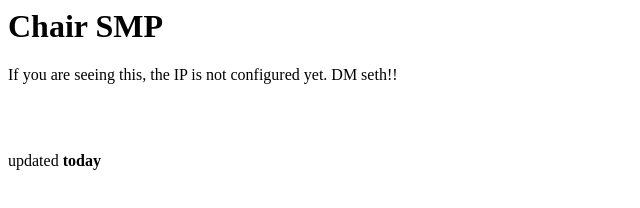
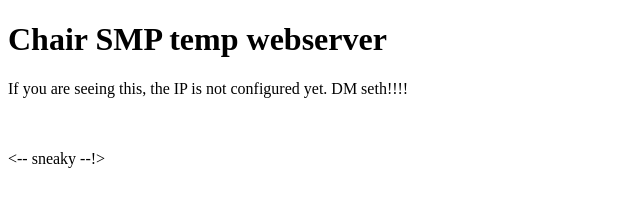
Before and after one commit to sithydev/chairsmp-temp, a plain HTML site: page index.html in a window 1280 px wide. Shown: the whole page, without its empty margins (0-640 px from the left). Drawn offline with Linux system fonts and the light colour scheme.

Commit message:
Update index.html

```diff
--- a/index.html
+++ b/index.html
@@ -1,3 +1,13 @@
-<h1>Chair SMP</h1>
-<p>If you are seeing this, the IP is not configured yet. DM seth!!</p><br><br>
-<p>updated <b>today</b></p>
+<!DOCTYPE html>
+<html>
+<head>
+<title>Chair SMP</title>
+</head>
+
+<body>
+<h1>Chair SMP temp webserver</h1>
+<p>If you are seeing this, the IP is not configured yet. DM seth!!!!</p><br><br>
+<-- sneaky --!>
+</body>
+
+</html>
```
